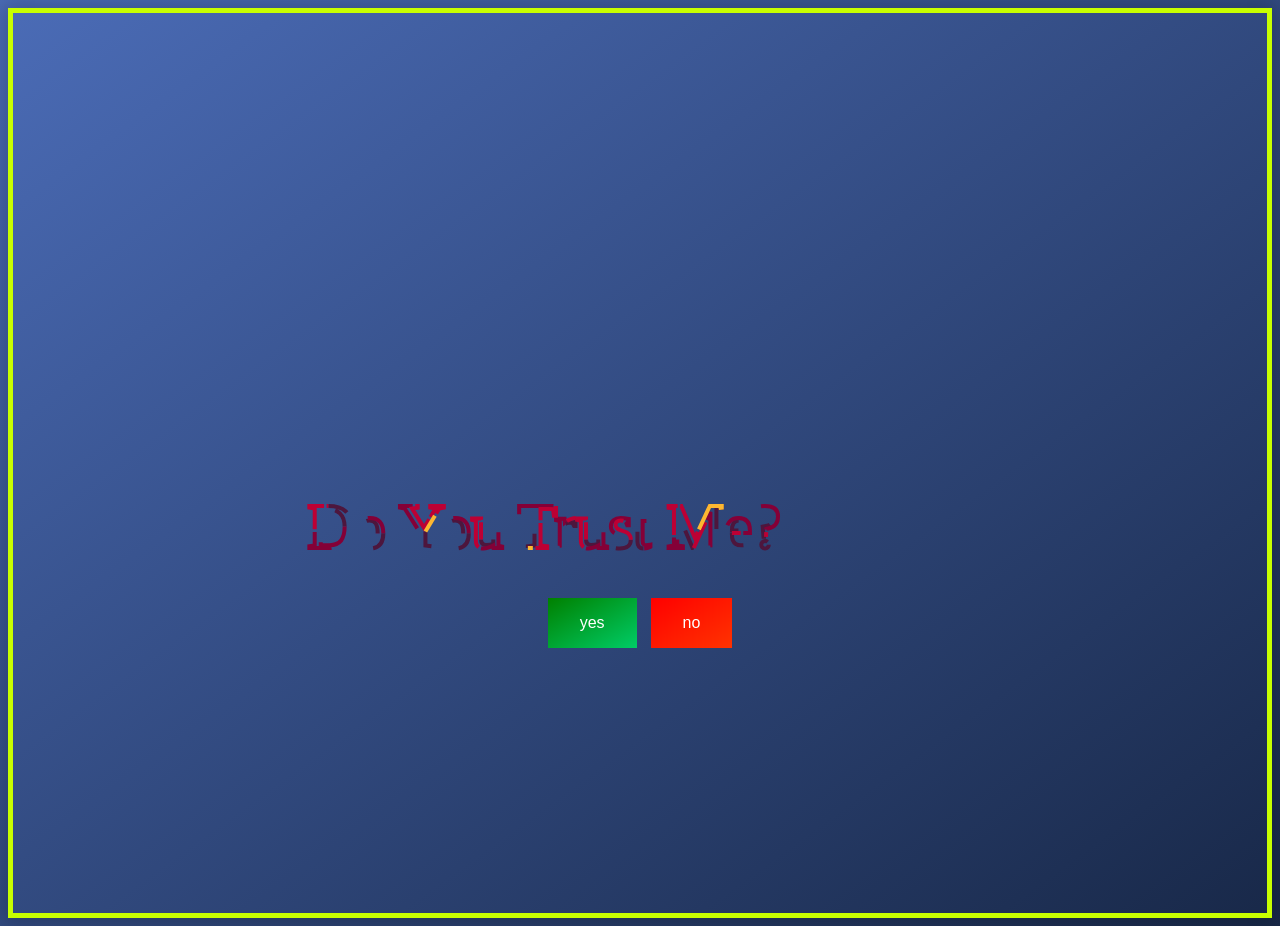
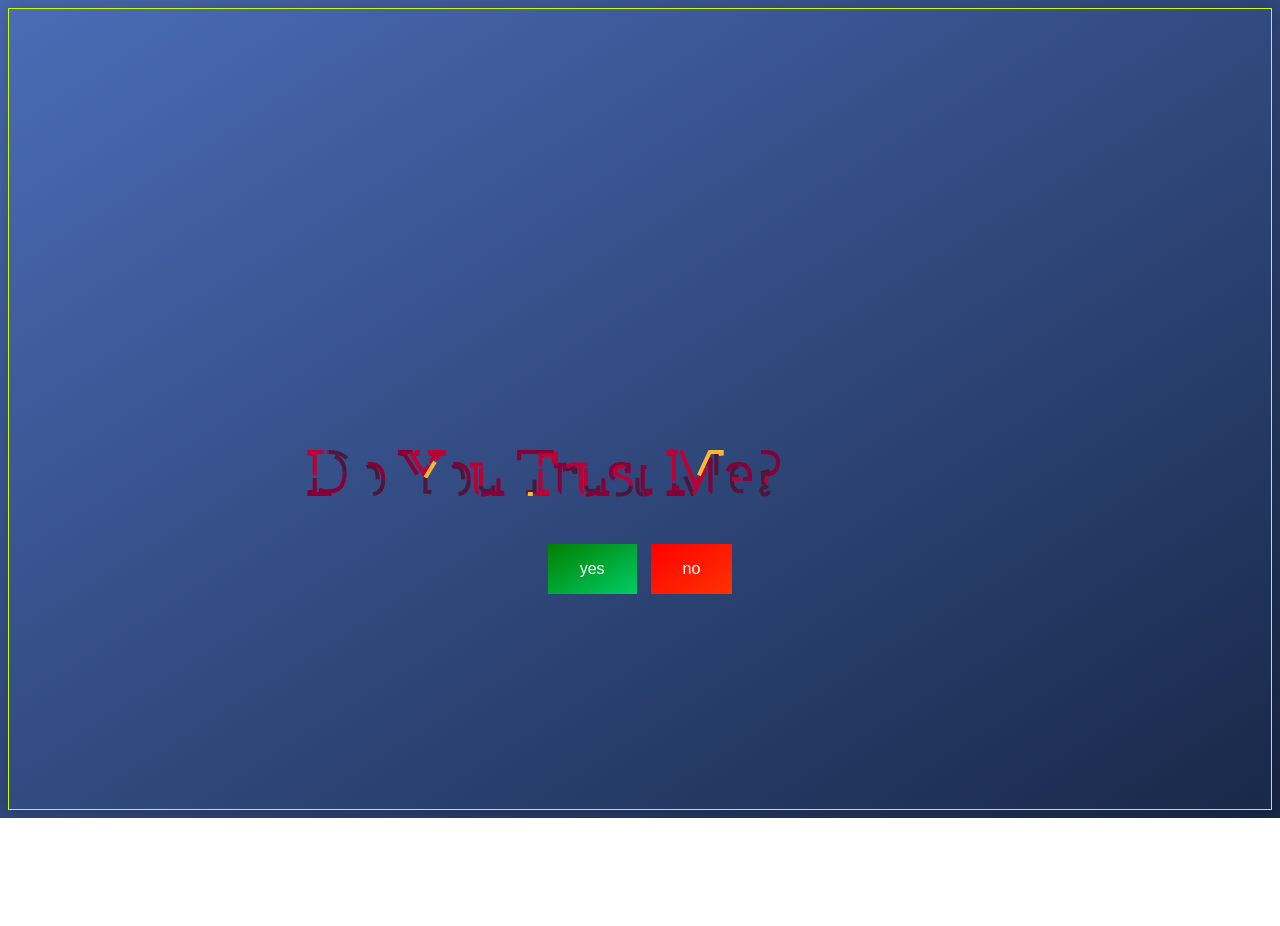
Before and after one commit to ACJ007/TRUST, a plain HTML site: page index.html in a window 1280 px wide. After the commit the page ends 818 px from the top, so only its background shows below. Drawn offline with Linux system fonts and the light colour scheme.

Commit message:
updated index

```diff
--- a/index.html
+++ b/index.html
@@ -11,9 +11,9 @@
         justify-content: center;
         align-items: center;
         height: 100vh;
-        border: 5px solid #c8ff00;
+        border: 1px solid #c8ff00;
         box-shadow: 0px 0px 20px 5px rgba(0,0,0,0.2);
-        padding: 50px;
+        padding: 0px;
       }
 
       /* Style the "Trust me" text */
```
